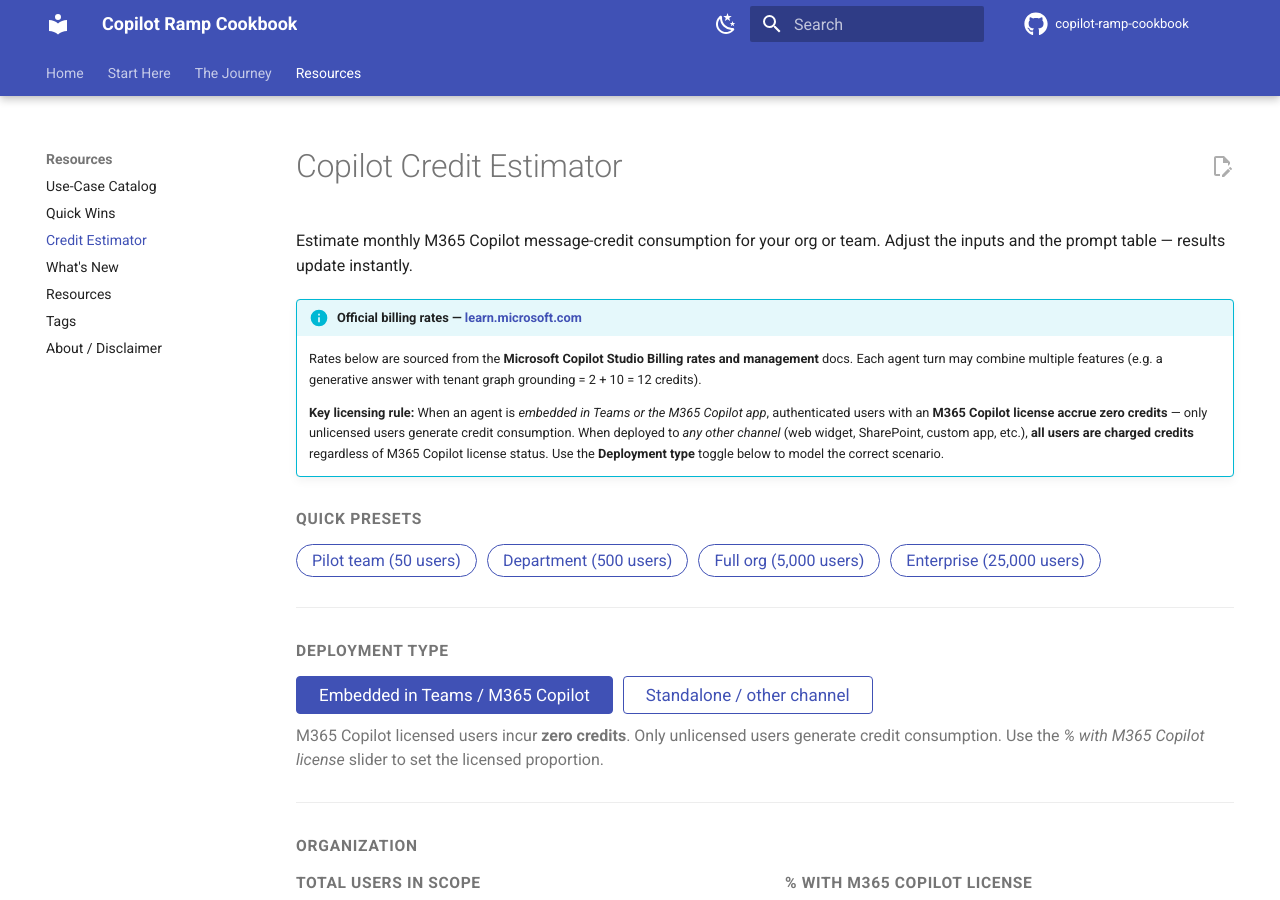
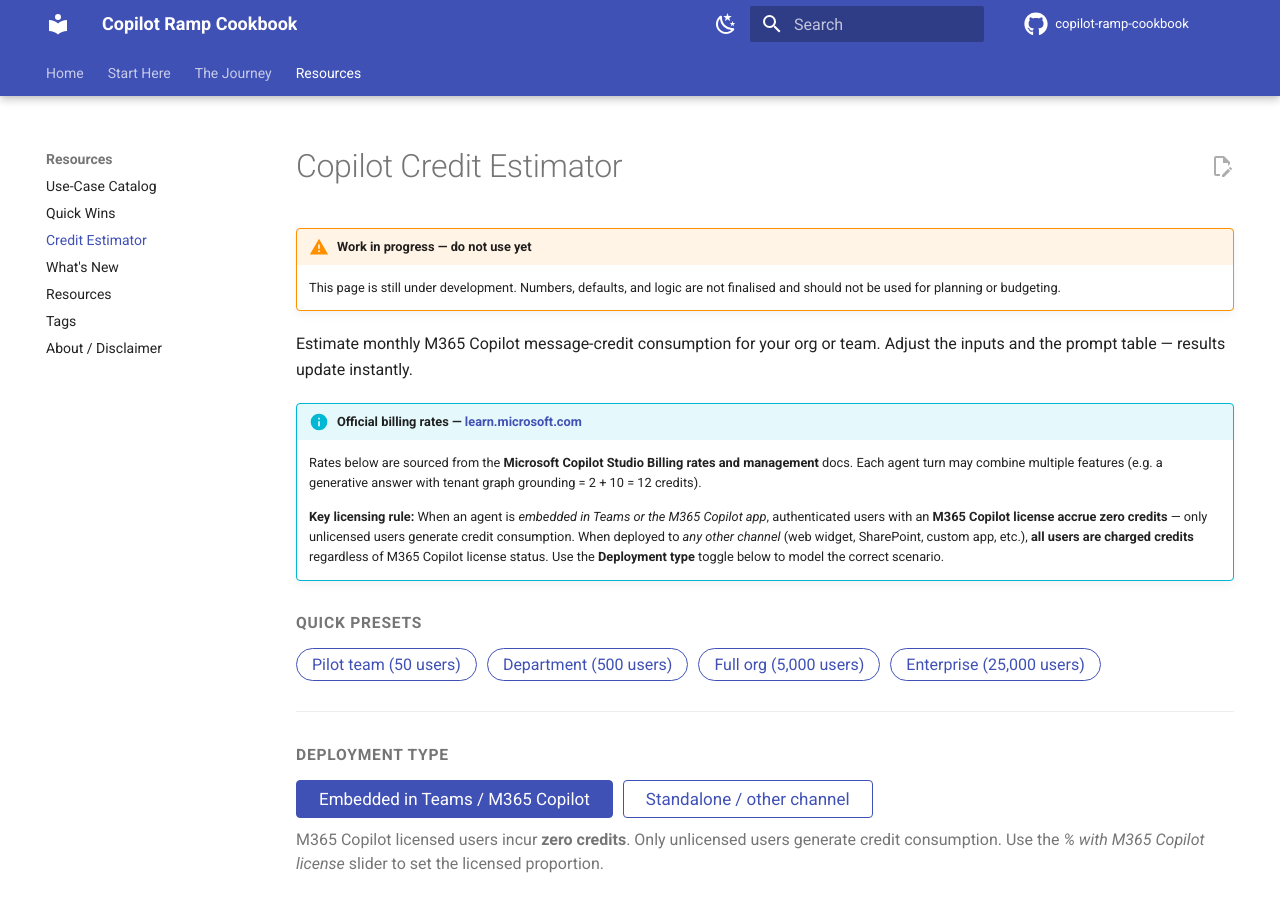
Before and after one commit to MawellGlass/copilot-ramp-cookbook, an MkDocs documentation site: the page built from docs/credit-estimator.md, in a window 1280 px wide and 900 px high. Built offline with MkDocs 1.6.1 and Material for MkDocs 9.7.7, drawn with Linux system fonts in a browser that asks for light colours; comment, search, counter and statistics services are not loaded.

Commit message:
Credit estimator: add WIP warning banner

```diff
--- a/docs/credit-estimator.md
+++ b/docs/credit-estimator.md
@@ -4,6 +4,9 @@
 ---
 
 # Copilot Credit Estimator
+
+!!! warning "Work in progress — do not use yet"
+    This page is still under development. Numbers, defaults, and logic are not finalised and should not be used for planning or budgeting.
 
 Estimate monthly M365 Copilot message-credit consumption for your org or team. Adjust the inputs and the prompt table — results update instantly.
 
```
